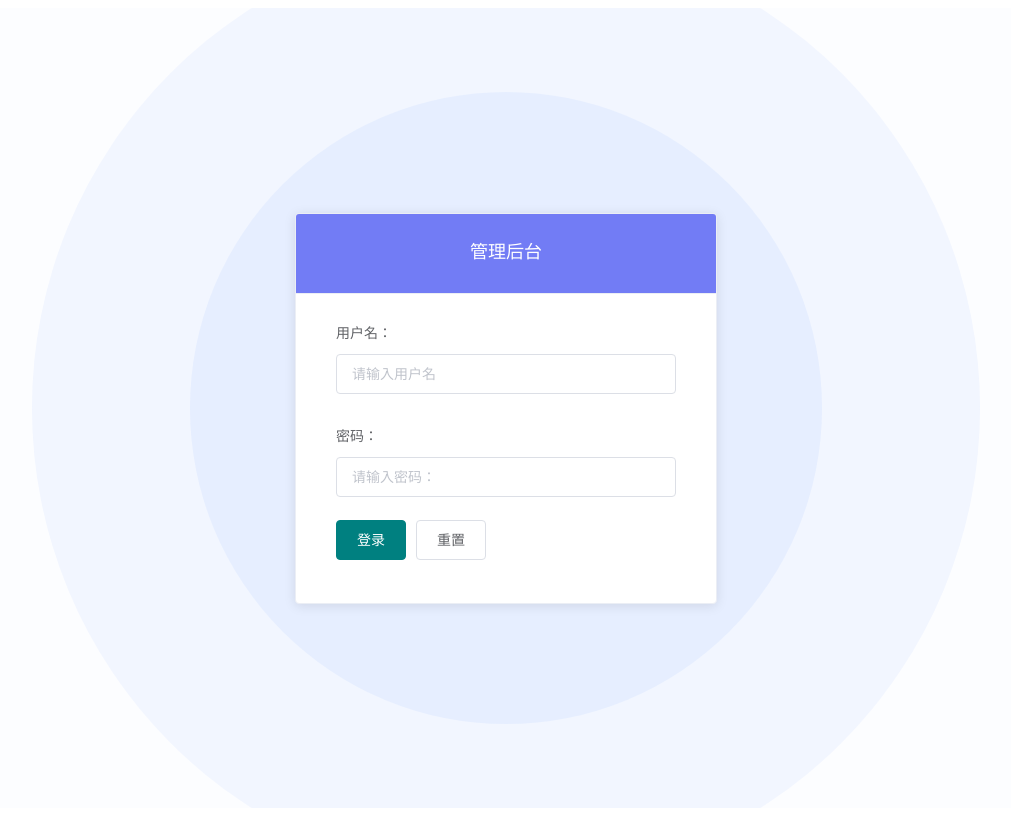
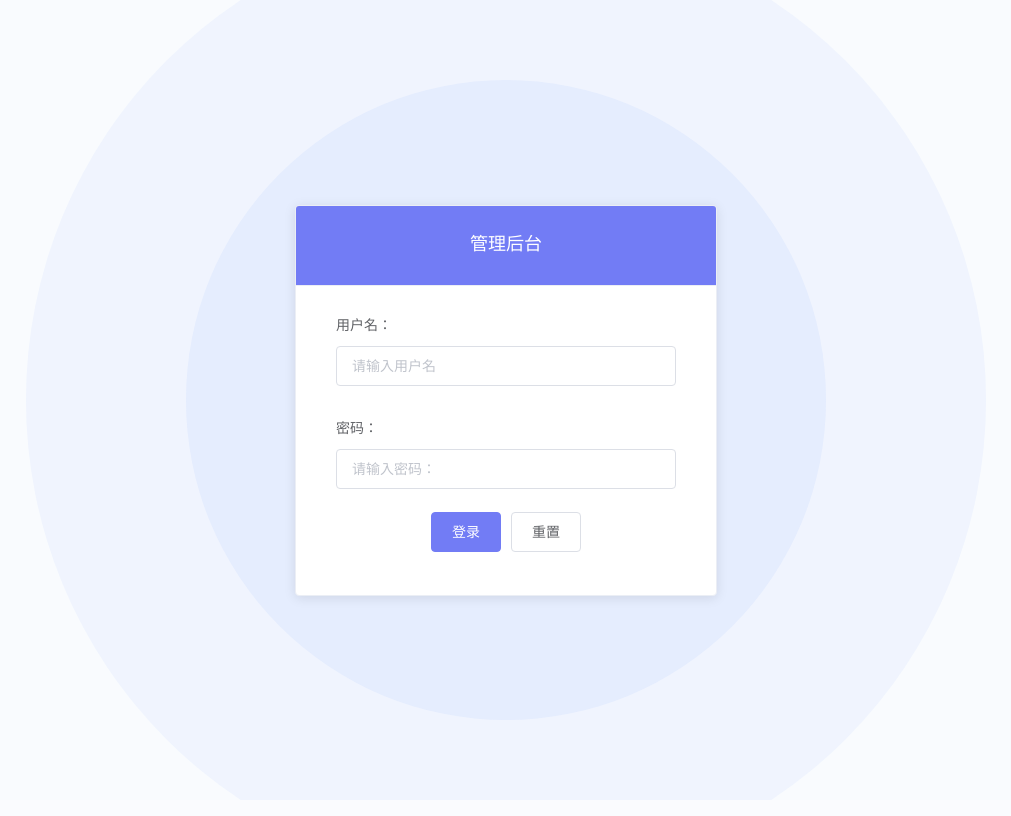
Before and after one commit to SLNotFound/sl-exp-pc, a Vue app: page /#/login in a window 1280 px wide. Shown: the whole page, without its empty margins (134-1145 px from the left). Built offline with nearby package versions, Linux system fonts and the light colour scheme.

Commit message:
完善登录页

```diff
--- a/src/styles/element-variables.scss
+++ b/src/styles/element-variables.scss
@@ -1,7 +1,14 @@
 /* 改变主题色变量 */
-$--color-primary: teal;
+$--color-primary: rgba(114,124,245,1);
 
 /* 改变 icon 字体路径变量，必需 */
 $--font-path: '~element-ui/lib/theme-chalk/fonts';
 
 @import "~element-ui/packages/theme-chalk/src/index";
+
+//初始化body样式
+body {
+    margin: 0;
+    padding: 0;
+    background: #fafbfe;
+}
--- a/src/views/login/index.vue
+++ b/src/views/login/index.vue
@@ -9,7 +9,7 @@
         <el-form-item label="密码：">
           <el-input placeholder="请输入密码：" />
         </el-form-item>
-        <el-form-item>
+        <el-form-item class="tc">
           <el-button type="primary">登录</el-button>
           <el-button>重置</el-button>
         </el-form-item>
```
